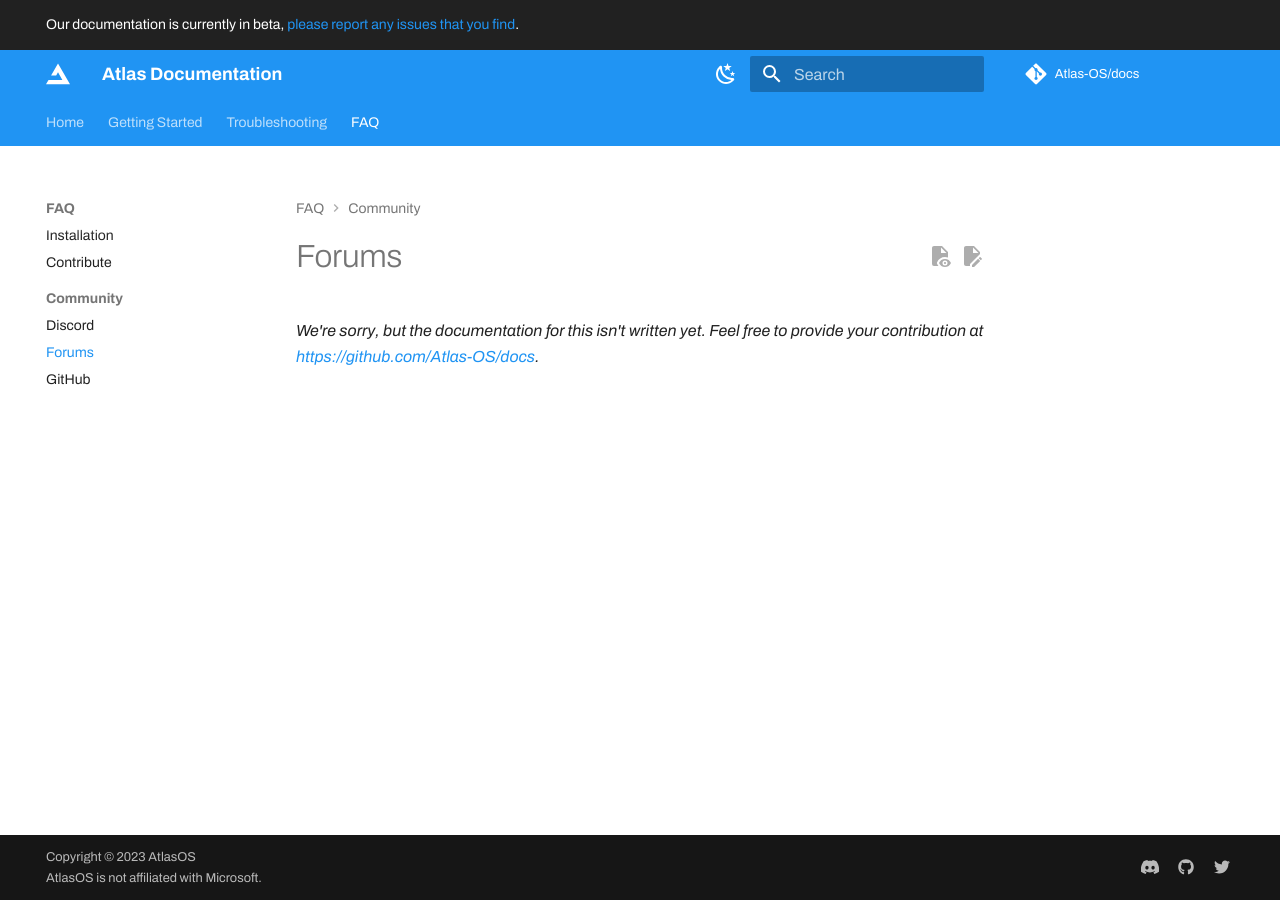
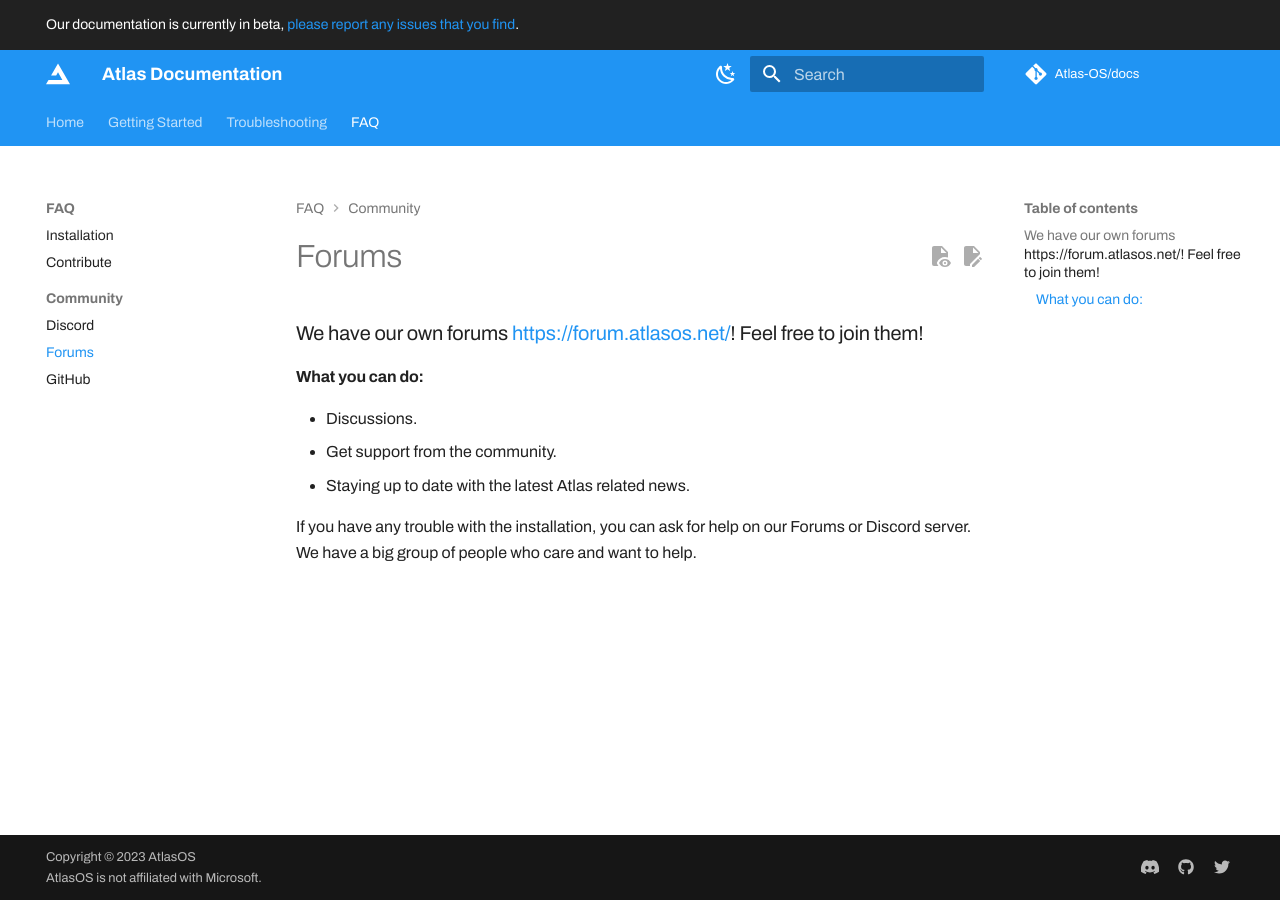
Before and after one commit to Atlas-OS/docs, an MkDocs documentation site: the page built from docs/FAQ/Community/Forums.md, in a window 1280 px wide. Built offline with MkDocs 1.6.1 and Material for MkDocs 9.7.7, drawn with Linux system fonts in a browser that asks for light colours; some web fonts are replaced; plug-ins that fetch from the network failed and are left out; comment, search, counter and statistics services are not loaded.

Commit message:
Update Forums.md

```diff
--- a/docs/FAQ/Community/Forums.md
+++ b/docs/FAQ/Community/Forums.md
@@ -1 +1,8 @@
-*We're sorry, but the documentation for this isn't written yet. Feel free to provide your contribution at [https://github.com/Atlas-OS/docs](https://github.com/Atlas-OS/docs).*
+### We have our own forums [https://forum.atlasos.net/](https://discord.gg/atlasos)! Feel free to join them!
+
+#### What you can do:
+- Discussions.
+- Get support from the community.
+- Staying up to date with the latest Atlas related news.
+
+If you have any trouble with the installation, you can ask for help on our Forums or Discord server. We have a big group of people who care and want to help.
```
